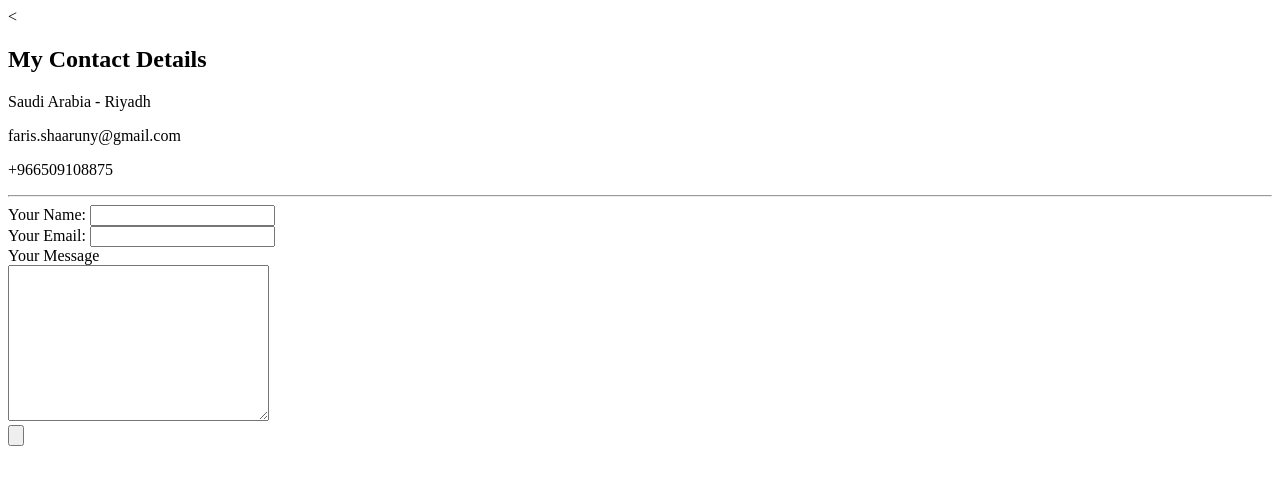
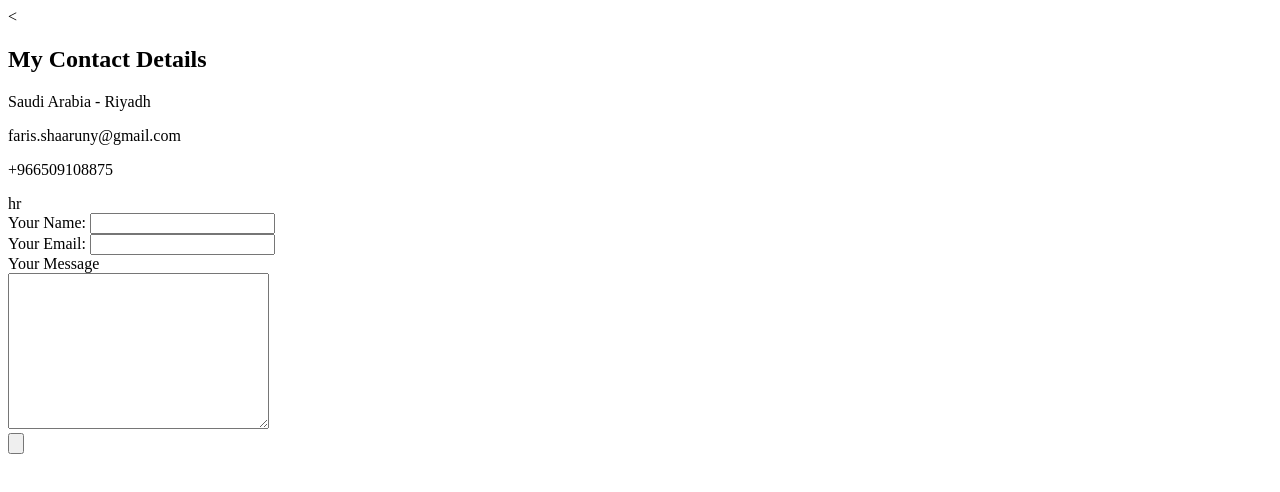
Before and after one commit to faris-shaa/cv, a plain HTML site: page contact me.html in a window 1280 px wide. Drawn offline with Linux system fonts and the light colour scheme.

Commit message:
Add files via upload

```diff
--- a/contact me.html
+++ b/contact me.html
@@ -9,7 +9,7 @@
     <p>Saudi Arabia - Riyadh</p>
     <p>faris.shaaruny@gmail.com</p>
       <p>+966509108875</p>
-      <hr>
+      hr
       <form class="" action="mailto:faris.shaaruny@gmail.com" method="post" enctype="text/plain">
         <label>Your Name:</label>
         <input type="text" name="YourName" value=""><br>
```
